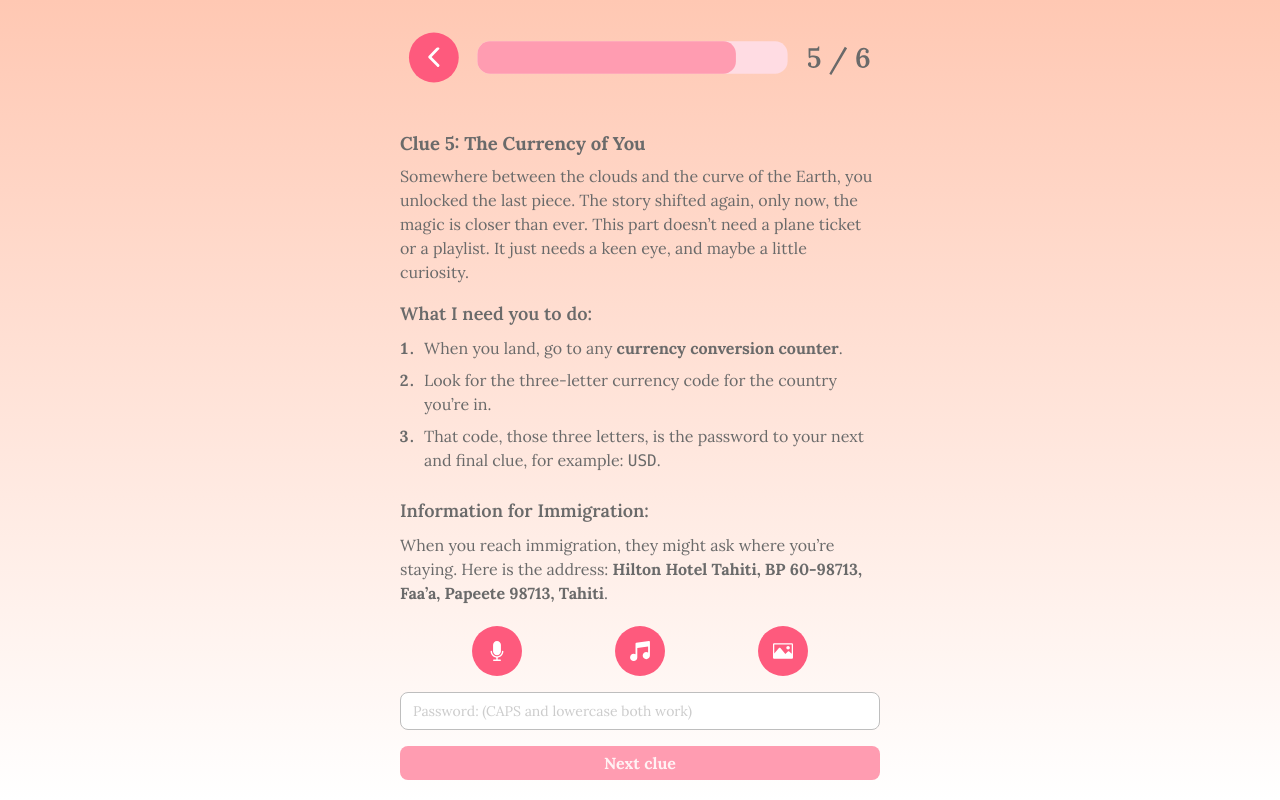
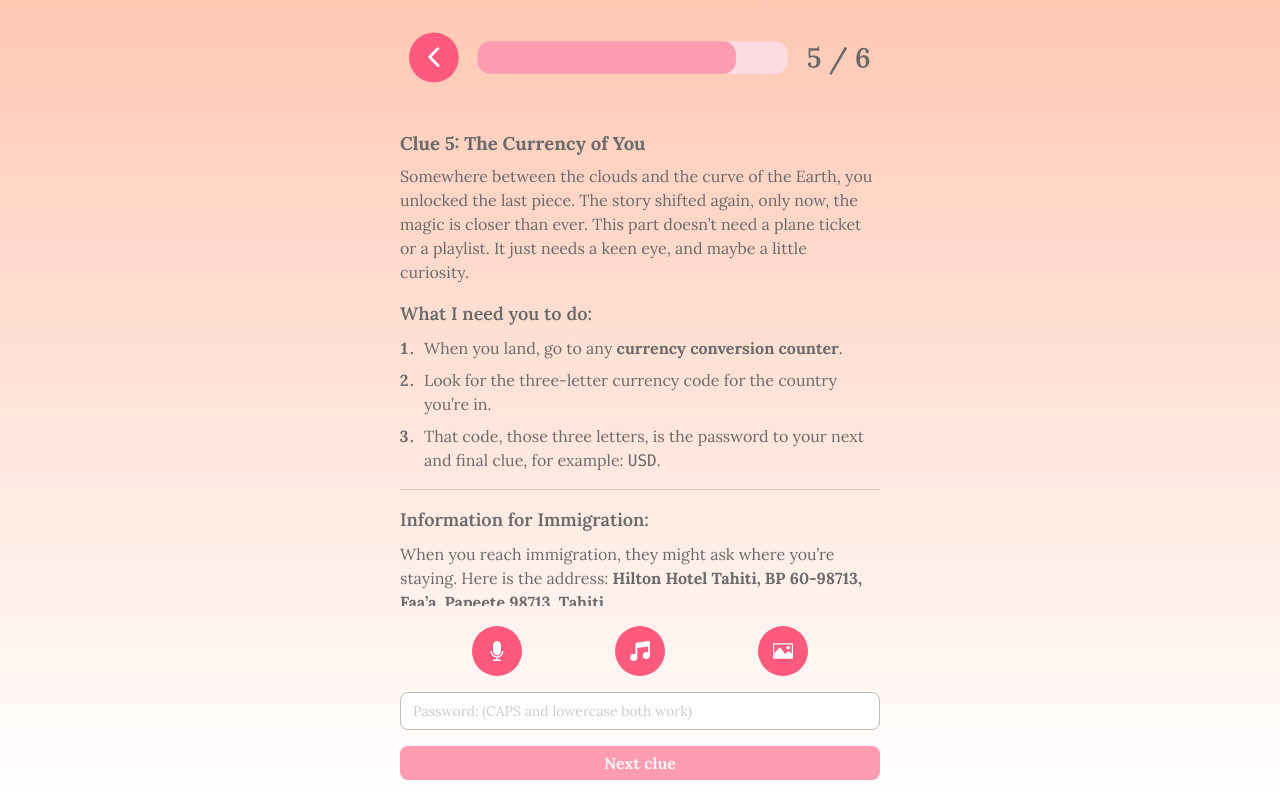
Before and after one commit to KevinMeldau/where-youll-find-me, a React (Vite) app: page /clue5 in a window 1280 px wide. Built offline with nearby package versions, Linux system fonts and the light colour scheme.

Commit message:
Text edits

```diff
--- a/src/components/BeganJourneyFooter.tsx
+++ b/src/components/BeganJourneyFooter.tsx
@@ -30,7 +30,7 @@ const BeganJourneyFooter = () => {
       </div>
 
       {/* --- Key Section --- */}
-      <section id="key" className="mt-5 pt-4 border-t border-[#6A6A6A]/15">
+      <section id="key" className="mt-5 pt-4 border-t border-[#6A6A6A]/30">
         <h2 className="text-lg font-semibold mb-4">
           What the icons on the next page mean:
         </h2>
--- a/src/pages/Clue5.tsx
+++ b/src/pages/Clue5.tsx
@@ -34,7 +34,7 @@ const Clue5 = () => {
           </li>
         </ol>
 
-        <br />
+        <hr className="border-t border-[#6A6A6A]/30 my-4" />
 
         <h2 className="text-lg font-semibold mb-2">Information for Immigration:</h2>
         <p className="mb-4">
```
